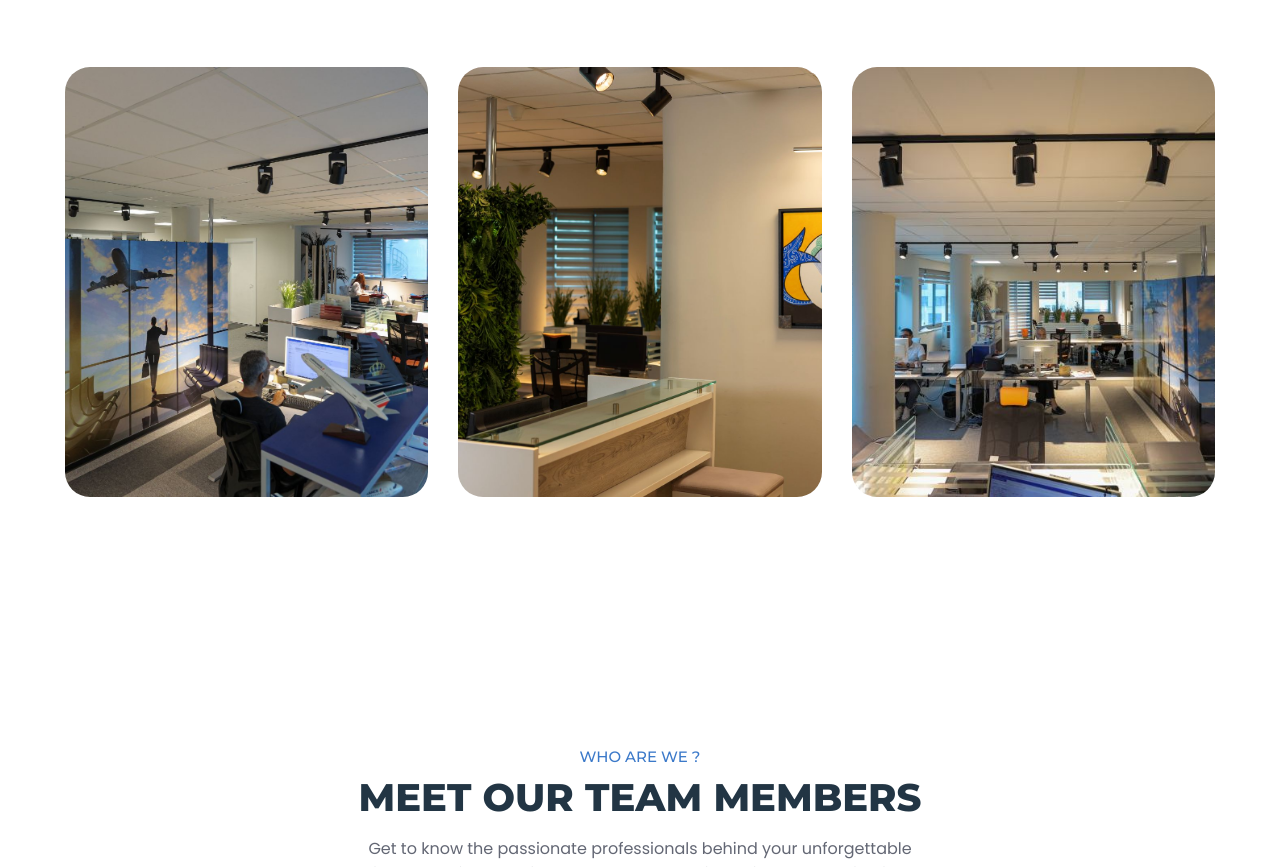
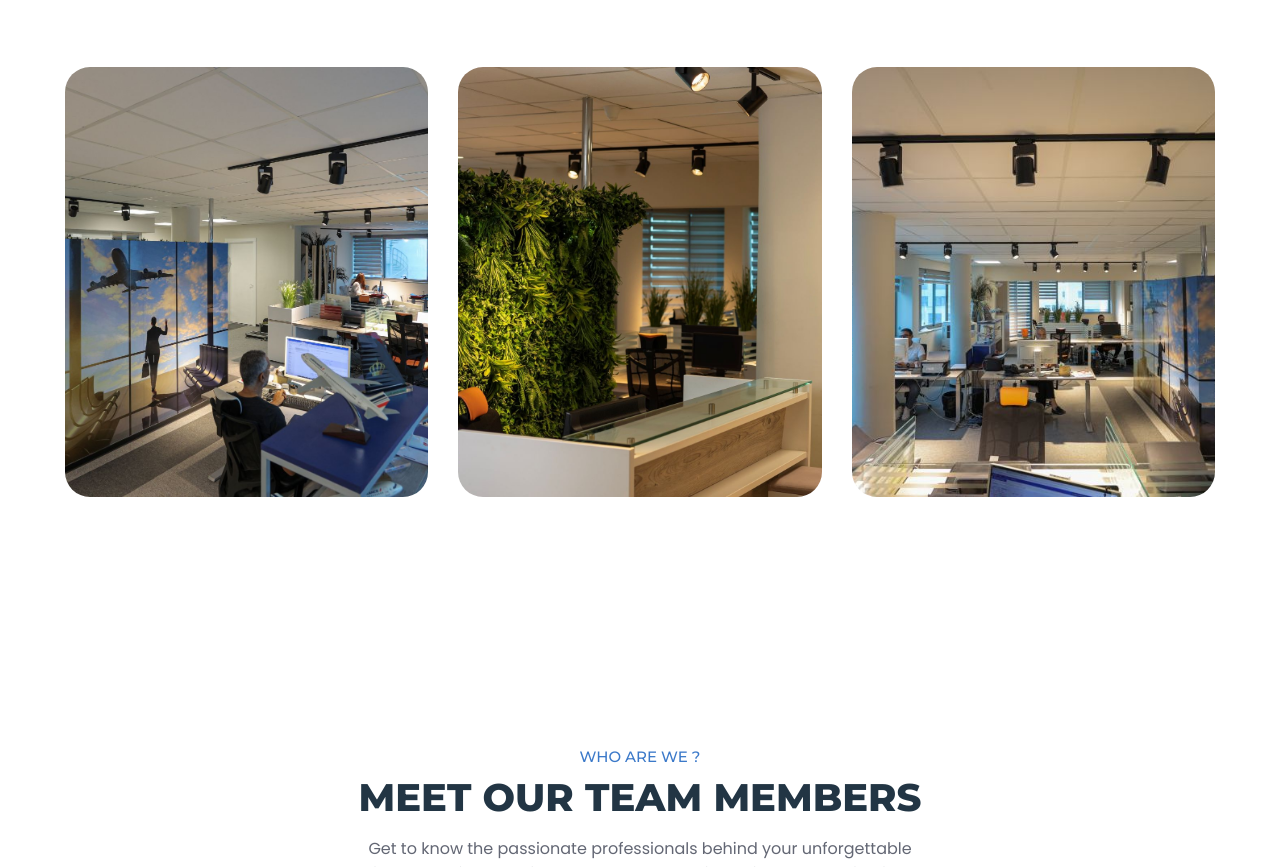
Before and after one commit to linksprod/Atlantis_landing, a website: page index.html in a window 1280 px wide. Shown: the part 1117-1984 px from the top of the page. Drawn offline with nearby package versions, Linux system fonts and the light colour scheme.

Commit message:
changes pictures2.9

```diff
--- a/index.html
+++ b/index.html
@@ -197,7 +197,7 @@
               <div class="popular-card">
 
                 <figure class="card-img">
-                  <img src="/images/bureau51.jpg" alt="Atlantis Voyages Certificate" loading="lazy">
+                  <img src="/images/bureau52.jpg" alt="Atlantis Voyages Certificate" loading="lazy">
                 </figure>
               </div>
             </li>
```
Also changed, not shown: public/images/bureau52.jpg (added).
